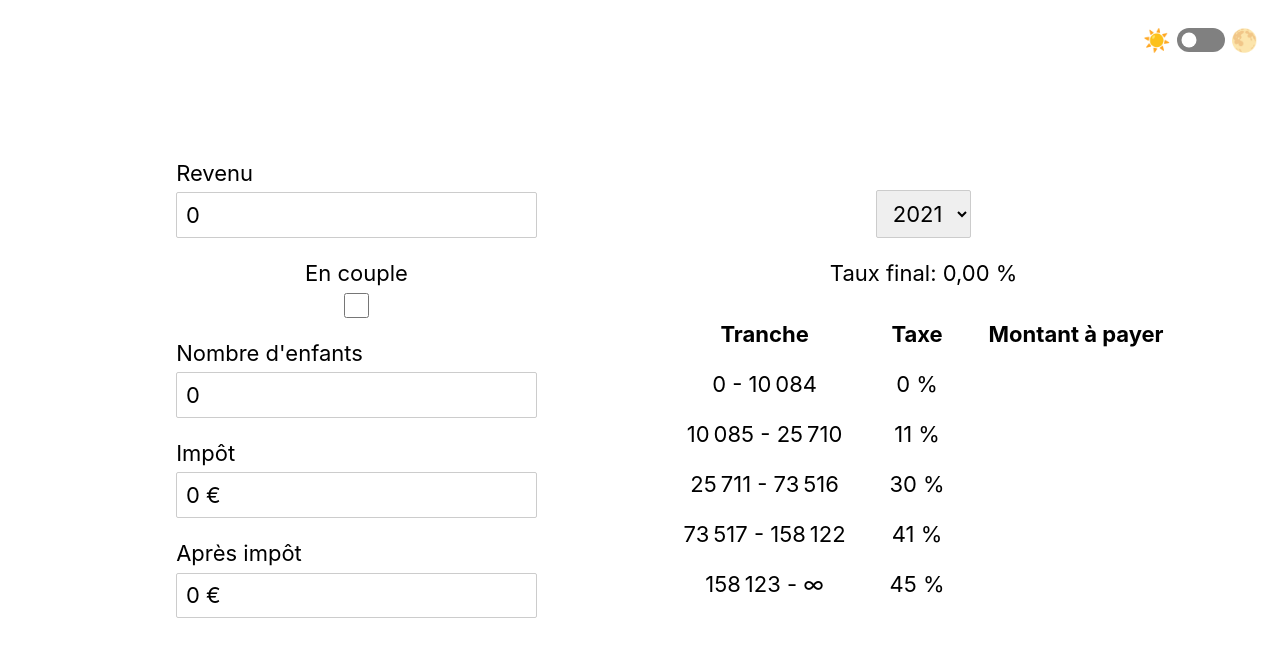
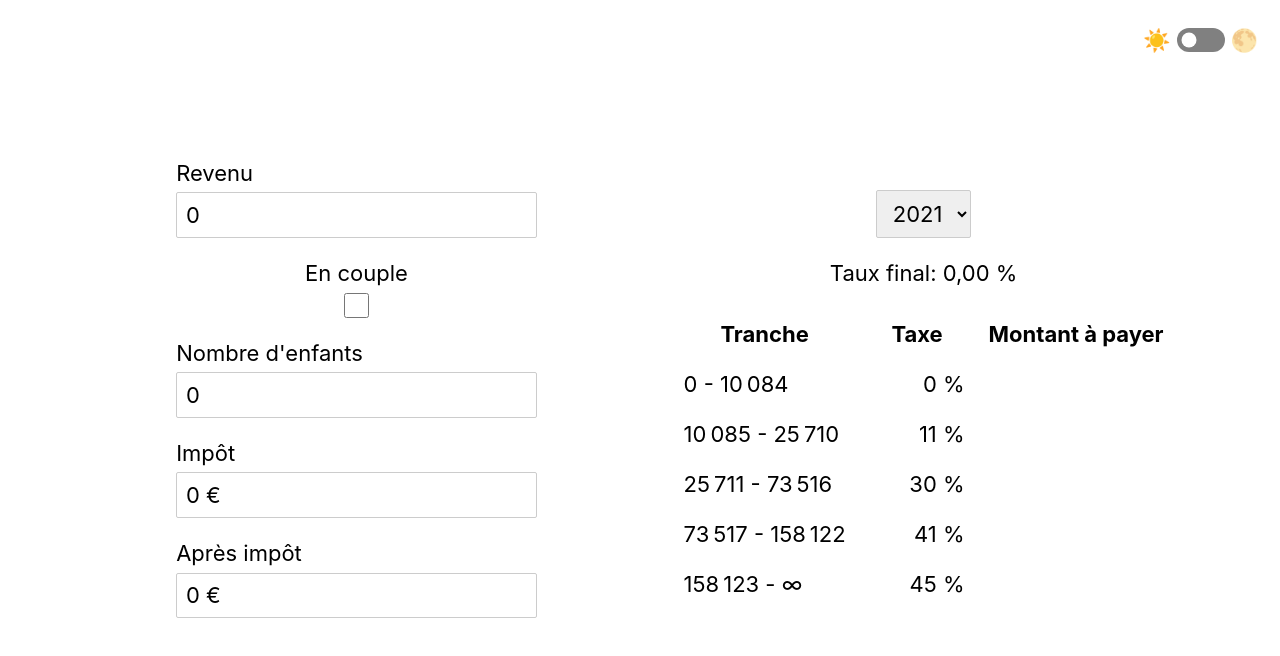
Before and after one commit to Rutabadev/svelte-impots, a Svelte app: page / in a window 1280 px wide. Shown: the top 656 px of the page. Built offline with nearby package versions, Linux system fonts and the light colour scheme.

Commit message:
upgrade table display

```diff
--- a/src/Paliers.svelte
+++ b/src/Paliers.svelte
@@ -20,7 +20,7 @@
           {numberFormatter.format((paliers[i - 1] || { limit: -1 }).limit + 1)} -
           {numberFormatter.format(palier.limit)}
         </td>
-        <td>{palier.tax} %</td>
+        <td class="tax">{palier.tax} %</td>
         {#if palier.due}
           <td transition:fade>{palier.due.toFixed(2)}</td>
         {/if}
@@ -32,7 +32,10 @@
 <style>
   table * {
     padding: 0.5rem;
-    text-align: center;
+  }
+
+  .tax {
+    text-align: right;
   }
 
   td {
```
